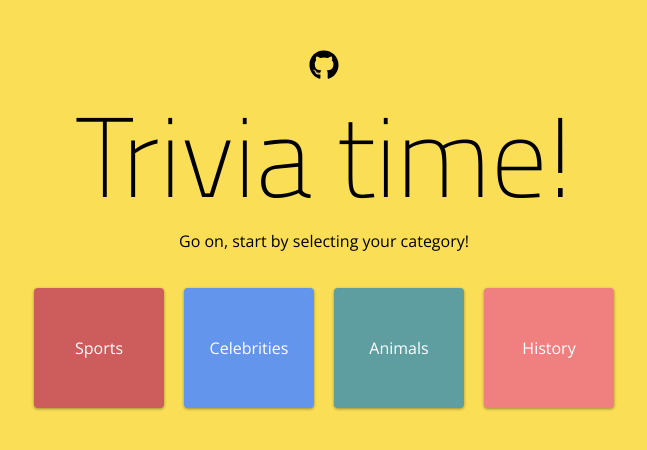
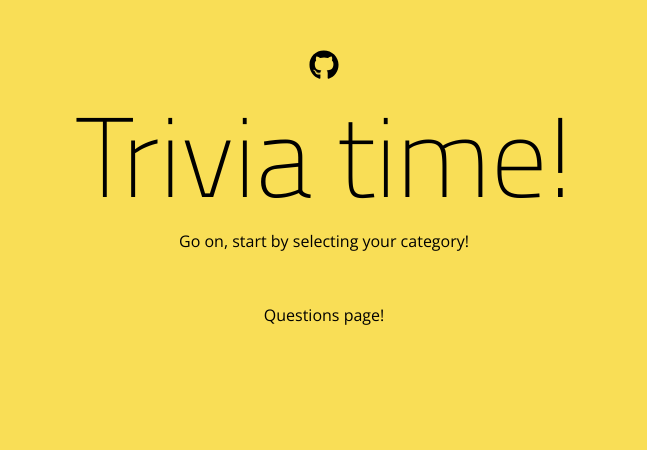
Before and after one commit to livnelang/react-open-trivia, a React (Create React App) app: page /questions in a window 1280 px wide. Shown: the top 450 px of the page, without its empty margins (316-963 px from the left). Built offline with nearby package versions, Linux system fonts and the light colour scheme.

Commit message:
react router was addded

```diff
--- a/package.json
+++ b/package.json
@@ -13,6 +13,7 @@
     "react-dom": "^16.8.6",
     "react-icons": "^3.7.0",
     "react-redux": "^7.1.0",
+    "react-router-dom": "^5.0.1",
     "redux": "^4.0.4",
     "styled-components": "^4.3.2"
   },
--- a/src/components/categories/categories.css
+++ b/src/components/categories/categories.css
@@ -36,3 +36,12 @@
 .categoiresContainer .categoryBox:nth-child(4) {
     background: lightcoral;
 }
+
+
+
+@media only screen and (max-width: 600px) {
+    .categoiresContainer {
+        grid-template-columns: repeat(2, 1fr);
+    }
+
+}
--- a/src/components/categories/categories.js
+++ b/src/components/categories/categories.js
@@ -1,22 +1,47 @@
 import React, { PureComponent } from "react";
 import './categories.css';
 import jsonData from './categories.json';
+import axios from 'axios';
 
 
 export default class Categories extends PureComponent {
     constructor(props) {
         super(props);
         this.state = {
+            baseUrl: 'https://opentdb.com/api.php?amount=10&category=$categoryId&difficulty=easy',
             categories: jsonData.categories,
             cardsColors: ['indianred', 'cornflowerblue', 'cadetblue', 'lightcoral']
         };
+    }
+
+    categoryClick(value) {
+        console.log('category click');
+        this.fetchQuestions(value);
+        // this.props.history.push('/questions');
+    }
+
+    fetchQuestions(catergoryId) {
+        let triviaUrl = this.state.baseUrl;
+        triviaUrl = triviaUrl.replace("$categoryId", catergoryId);
+
+
+        axios.get(triviaUrl)
+            .then((response) => {
+
+            })
+            .catch((error) => {
+                console.log(error);
+            });
     }
 
     render() {
         return (
             <div className="categoiresContainer">
                 {this.state.categories.map(function (item, index) {
-                    return <div className="categoryBox" key={item.id} value={item.id} >{item.name}</div>
+                    return <div className="categoryBox"
+                        key={item.id}
+                        value={item.id}
+                        onClick={() => this.categoryClick(item.id)}>{item.name}</div>
                 }, this)
                 }
             </div>
--- a/src/components/header/header.js
+++ b/src/components/header/header.js
@@ -20,6 +20,10 @@ const Title = styled.h1`
     font-weight: 500;
     margin: 0;
     max-height: 180px;
+
+    @media (max-width: 520px) {
+        font-size: 80px;
+      }
 `;
 
 export default class Header extends PureComponent {
--- a/src/components/main/main.js
+++ b/src/components/main/main.js
@@ -1,7 +1,8 @@
 import React, { PureComponent } from "react";
 import './main.css';
-import Categories from "../../components/categories/categories"
-
+import { BrowserRouter as Router, Switch, Route } from 'react-router-dom';
+import Categories from "../../components/categories/categories";
+import Questions from "../../components/questions/questions";
 
 
 export default class Main extends PureComponent {
@@ -10,7 +11,17 @@ export default class Main extends PureComponent {
 
     render() {
         return (
-            <Categories />
+
+            <Router>
+                <Switch>
+                    <Route path="/" exact component={Categories}></Route>
+                    <Route path="/questions" component={Questions}></Route>
+                </Switch>
+
+
+            </Router>
+
+
         );
     }
 
--- /dev/null
+++ b/src/components/questions/questions.js
@@ -0,0 +1,16 @@
+import React, { PureComponent } from "react";
+import './questions.css';
+
+
+export default class Questions extends PureComponent {
+
+
+    render() {
+        return (
+            <div>
+                <p>Questions page!</p>
+            </div>
+        );
+    }
+
+}
--- a/src/containers/app/App.js
+++ b/src/containers/app/App.js
@@ -9,12 +9,6 @@ export default class App extends React.Component {
 
   }
 
-
-
-
-
-
-
   render() {
     return (
       <div id="wrapper" className="flexColumnCenter">
```
Also changed, not shown: src/components/questions/questions.css (added), 2 other files (tests, documents, lock files or other folders).
